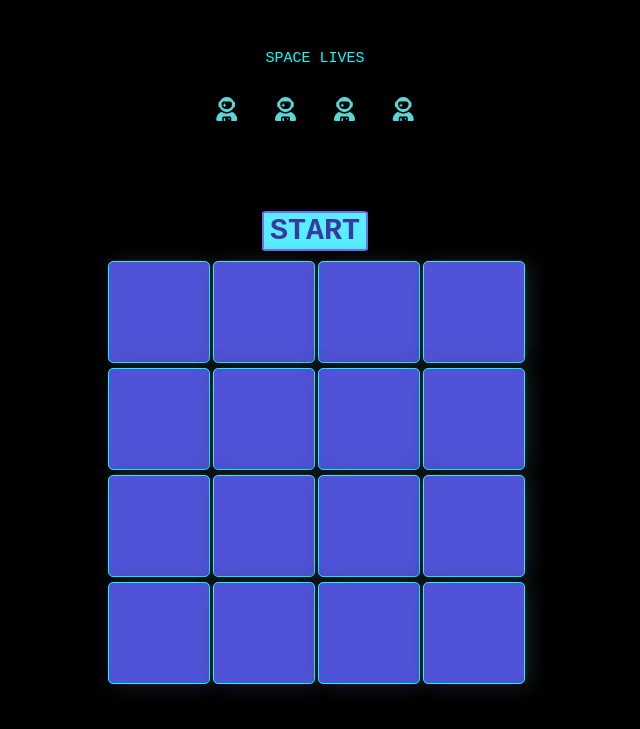
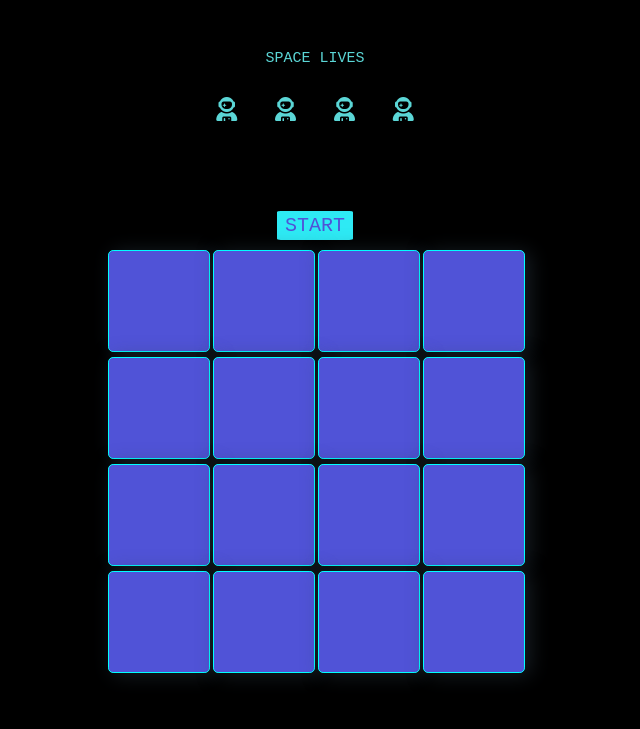
Before and after one commit to Evike9/project1-web-game, a plain HTML site: page index.html in a window 1280 px wide. Shown: the part 77-806 px from the top of the page, without its empty margins (325-965 px from the left). Drawn offline with Linux system fonts and the light colour scheme.

Commit message:
class astro updated

```diff
--- a/styles.css
+++ b/styles.css
@@ -1,23 +1,15 @@
-*{
-  font-family:monospace;
+* {
+  font-family: monospace;
 }
-
 
 body {
   background-color: #000000;
 }
 
-/*h1 {
-  text-align: center;
-  color: rgb(52, 234, 254);
-  font-size: 60px;
-  position: relative;
-}*/
-
 /*ROCKET HUNT*/
 .txt {
-  color:rgb(10, 225, 249);
-  font-size:60px;
+  color: rgb(10, 225, 249);
+  font-size: 60px;
   font-weight: bold;
   text-transform: uppercase;
   background: #000000;
@@ -33,32 +25,37 @@ body {
   top: 5%;
   left: 50%;
   transform: translate(-50%, -50%);
-  display:inline-flexbox;
+  display: inline-flexbox;
   filter: brightness(300%);
   overflow: hidden;
 }
-.gradient{
-  background: linear-gradient(114.5793141156962deg, rgba(6, 227, 250,1) 4.927083333333334%,rgba(229, 151, 64,1) 97.84374999999999%);
+.gradient {
+  background: linear-gradient(
+    114.5793141156962deg,
+    rgba(6, 227, 250, 1) 4.927083333333334%,
+    rgba(229, 151, 64, 1) 97.84374999999999%
+  );
   position: absolute;
   top: 0;
-  left:0;
+  left: 0;
   width: 100%;
-  height:100%;
+  height: 100%;
   mix-blend-mode: multiply;
 }
 .dodge {
-  background: radial-gradient(circle,white,black 35%) center / 25% 25%;
+  background: radial-gradient(circle, white, black 35%) center / 25% 25%;
   position: absolute;
-  top:-100%;
-  left:-100%;
-  right:0;
-  bottom:0;
+  top: -100%;
+  left: -100%;
+  right: 0;
+  bottom: 0;
   mix-blend-mode: color-dodge;
   animation: dodge-area 3s linear infinite;
 }
+
 @keyframes dodge-area {
   to {
-      transform: translate(50%,50%);
+    transform: translate(50%, 50%);
   }
 }
 
@@ -68,19 +65,16 @@ h3 {
 }
 
 .start-btn {
-  color: rgb(57, 57, 159);
-  font-weight:bold;
-  font-size: 30px;
-  background-color:rgb(88, 238, 255);
-  border: 2px solid rgb(111, 111, 241);
+  color: rgb(80, 83, 215);
+  font-size: 20px;
+  background-color: rgb(46, 234, 244);
+  border: 2px solid rgb(46, 234, 244);
   border-radius: 5%;
-  margin:10px;
+  margin: 10px;
   animation: shake 0.8s cubic-bezier(0.075, 0.82, 0.165, 1) both;
 }
 
-
-
-.astro{
+.astro {
   display: flex;
   flex-direction: row;
   justify-content: center;
@@ -89,12 +83,11 @@ h3 {
   display: hidden;
 }
 
-.space-lives{
-  color: aqua;
+.space-lives {
+  color: rgb(91, 214, 214);
   text-align: center;
   font-size: 15px;
   margin-top: 20%;
-
 }
 
 .fa-user-astronaut {
@@ -103,7 +96,6 @@ h3 {
   justify-content: space-around;
   font-size: 150%;
   margin: 15px;
-
 }
 
 #game-board {
@@ -143,19 +135,19 @@ h3 {
 }
 
 .window.window1 {
-  animation: color-me-in1 6s infinite ;
+  animation: color-me-in1;
 }
 
 .window2 {
-  animation: color-me-in2 6s infinite ;
+  animation: color-me-in2;
 }
 
 .window3 {
-  animation: color-me-in3 6s infinite;
+  animation: color-me-in3;
 }
 
 .window4 {
-  animation: color-me-in3 6s infinite;
+  animation: color-me-in3;
 }
 
 /* animation shuffle colors swap*/
```
Also changed, not shown: index.html (+4 -4 lines), index.js (+4 -8 lines).
